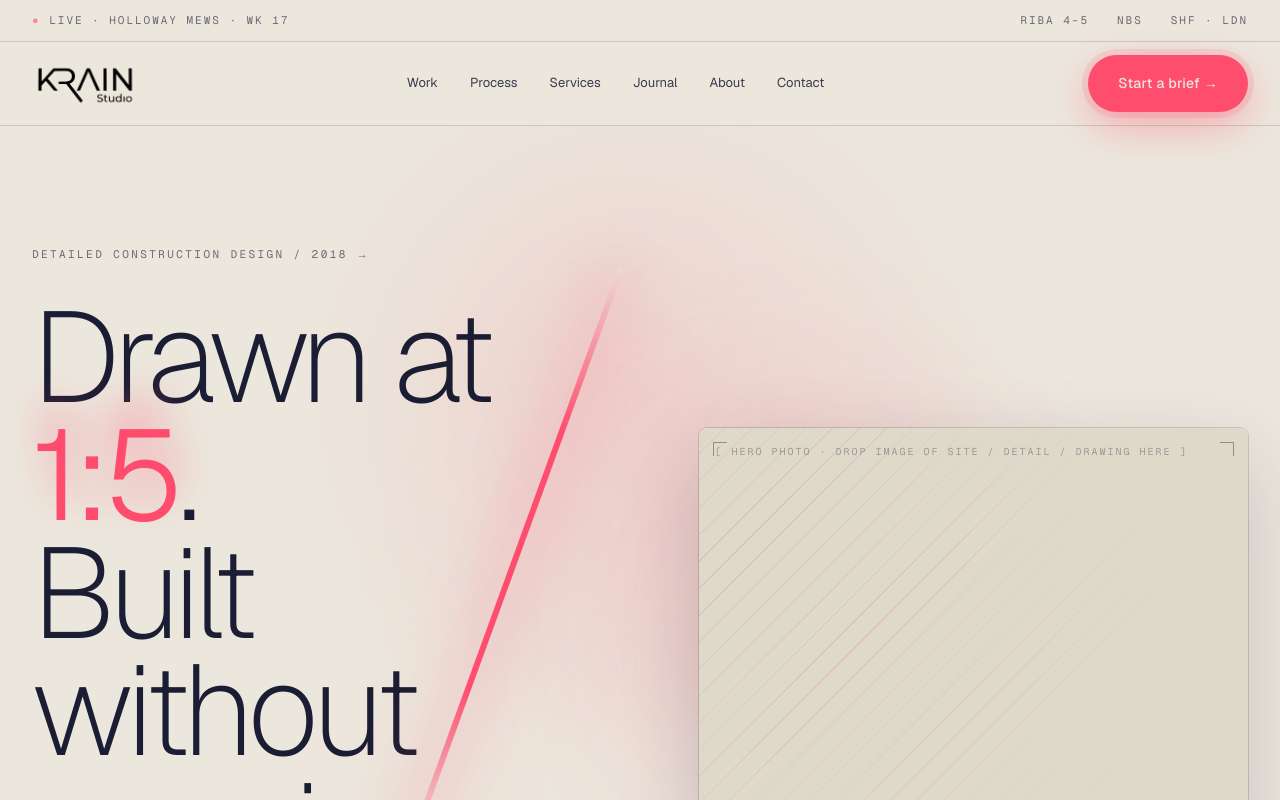
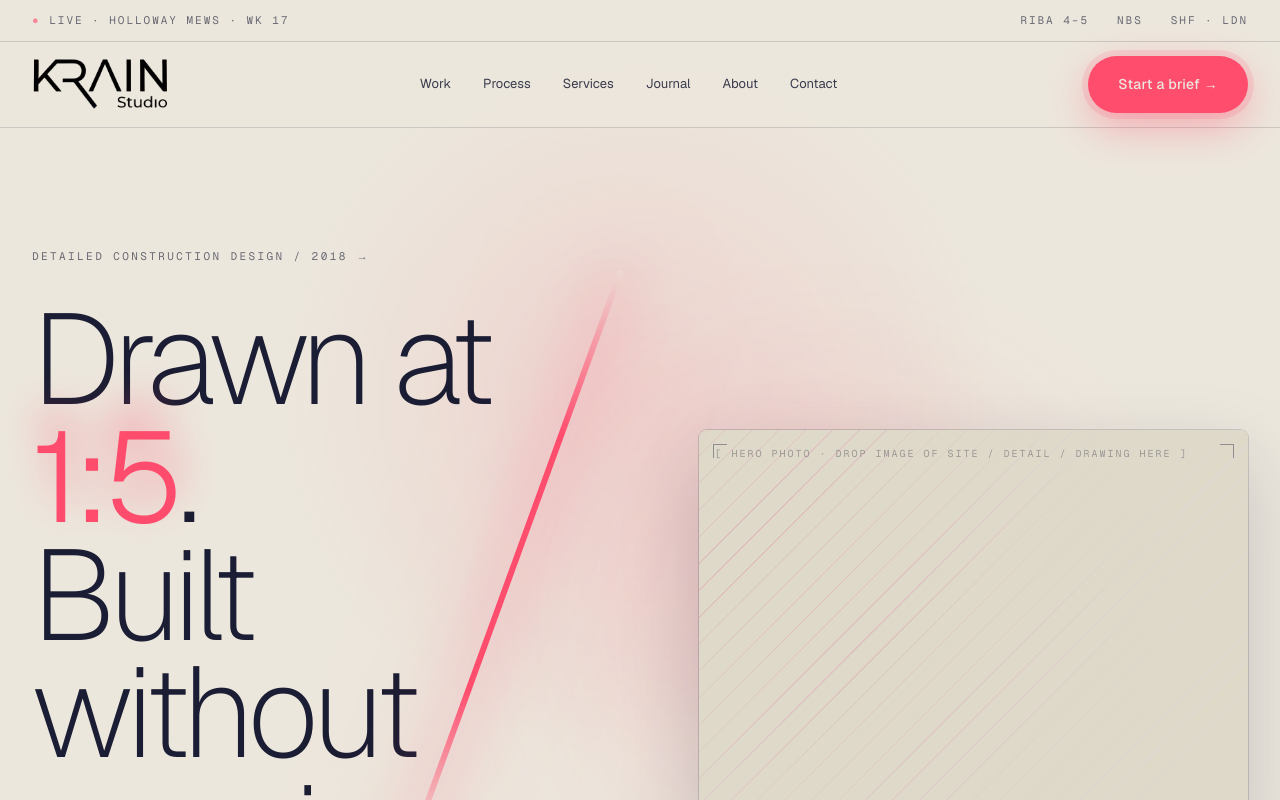
Before and after one commit to Kepners/krain-studio, a Next.js app: page / in a window 1280 px wide. Shown: the top 800 px of the page. Built offline with nearby package versions, Linux system fonts and the light colour scheme.

Commit message:
fix: crop header logo asset

```diff
--- a/components/home/Header.tsx
+++ b/components/home/Header.tsx
@@ -5,7 +5,7 @@ import { palette } from "@/lib/tokens";
 import { AnimLink } from "@/components/ui/AnimLink";
 import { MagneticBtn } from "@/components/ui/MagneticBtn";
 
-const LOGO_HEIGHT = 54;
+const LOGO_HEIGHT = 52;
 
 const NAV = [
   { label: "Work", href: "#work" },
@@ -27,7 +27,7 @@ export function Header() {
         backdropFilter: "blur(12px)",
         WebkitBackdropFilter: "blur(12px)",
         background: "rgba(236,231,221,0.78)",
-        padding: "13px 32px",
+        padding: "14px 32px",
         display: "flex",
         justifyContent: "space-between",
         alignItems: "center",
@@ -37,10 +37,10 @@ export function Header() {
     >
       <a href="#" aria-label="Krain Studio home" style={{ display: "flex", alignItems: "center" }}>
         <Image
-          src="/krain/logo.png"
+          src="/krain/logo-wordmark.png"
           alt="Krain Studio"
-          width={222}
-          height={54}
+          width={137}
+          height={52}
           priority
           className="krain-logo"
           style={{ height: LOGO_HEIGHT, width: "auto", display: "block" }}
```
Also changed, not shown: public/krain/logo-wordmark.png (added).
